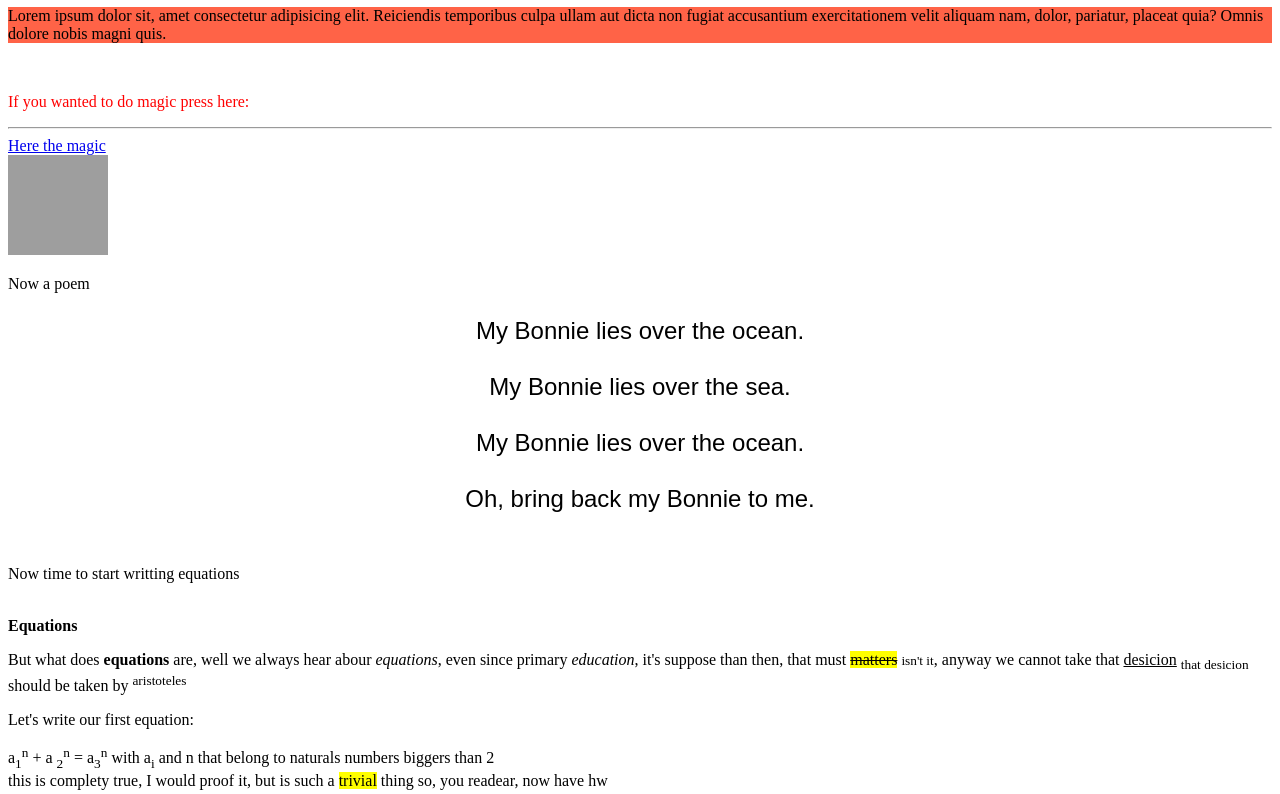
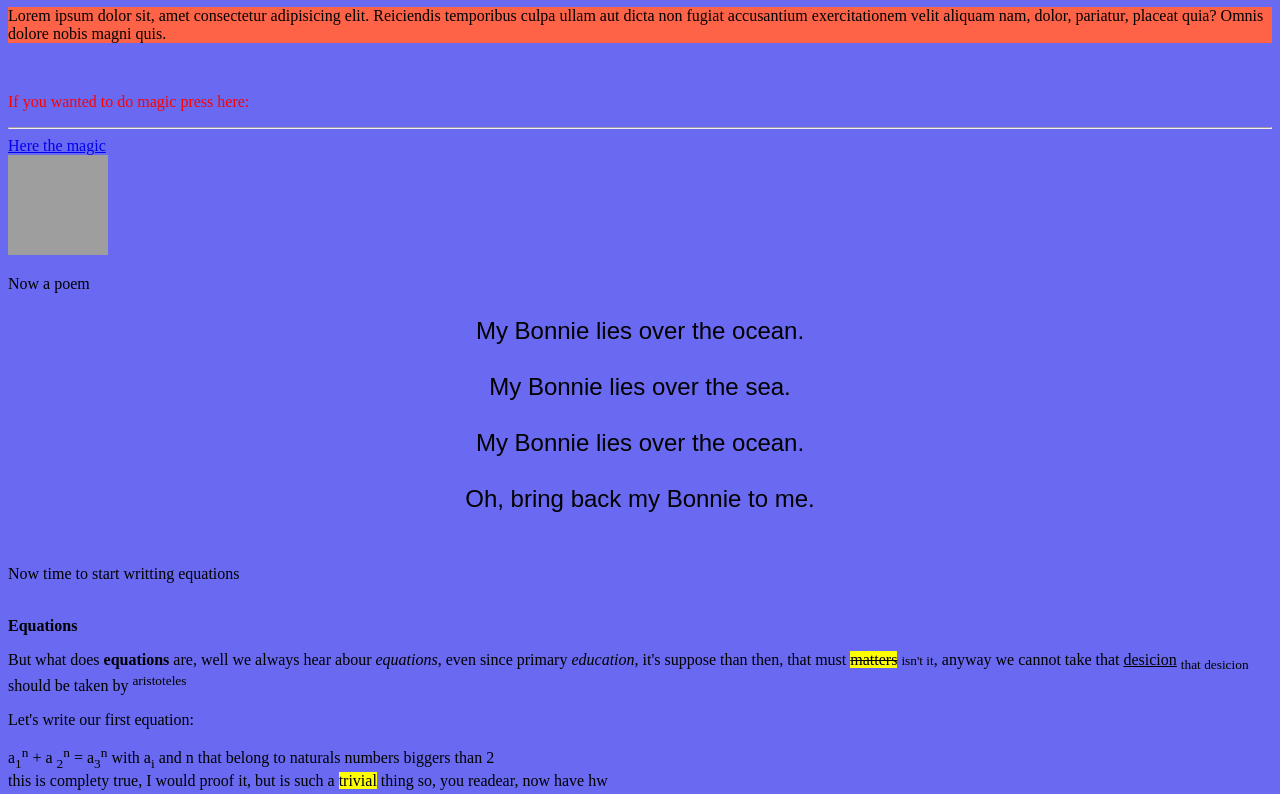
Before and after one commit to JoseJuanSE/Learning-web, a plain HTML site: page HTML/Basic_Structure2.html in a window 1280 px wide. Shown: the part 73-867 px from the top of the page. Drawn offline with Linux system fonts and the light colour scheme; grey boxes are pictures that could not be loaded.

Commit message:
css first approach

```diff
--- a/HTML/Basic_Structure2.html
+++ b/HTML/Basic_Structure2.html
@@ -4,6 +4,12 @@
     <meta charset="UTF-8">
     <meta name="viewport" content="width=device-width, initial-scale=1.0">
     <title>Second attend</title>
+    <!-- this is css -->
+    <style>
+        body{
+            background: rgb(105, 105, 241);
+        }
+    </style>
 </head>
 <body>
     <h1 style="background-color:powderblue; title="esto es un titulo con nombre">Nice title</h1>
@@ -47,7 +53,7 @@ Oh, bring back my Bonnie to me.
     <br>
     <br>
     <p style = "background-color: rgba(23, 243, 89, 0.87);">Text with color</p>
-    <!-- hsla means hue (matiz), saturation, lightness and alpha, is exactly like hsl but with alpha, and alpha is for opacity [0,1]m this doesnt work for me, but using vs code I can select the code that I want, and also the opacity with rgba, then it is enough -->
+    <!-- hsla means hue (matiz), saturation, lightness and alpha, is exactly like hsl but with alpha, and alpha is for opacity [0,1]m this doesnt work for me, but using vs code I can select the code that I want, and also the opacity with  rgba, then it is enough -->
     <p style="background-color: rgba(61, 178, 184, 0.787);">This text has a opacity 1</p>
 
 
@@ -60,5 +66,6 @@ Oh, bring back my Bonnie to me.
         Box 564, Disneyland<br>
         USA
     </address>
+
 </body>
 </html>
```
